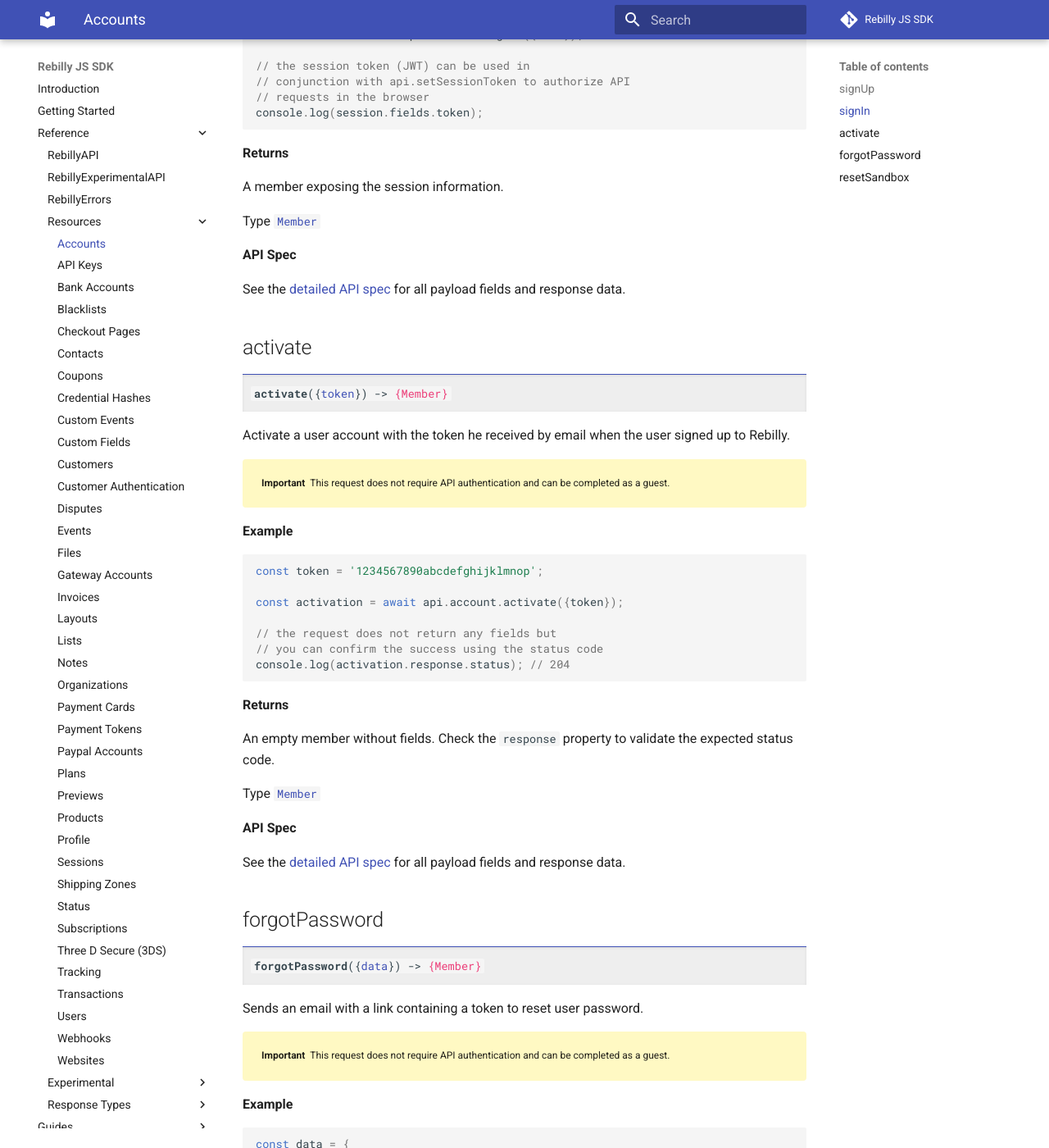
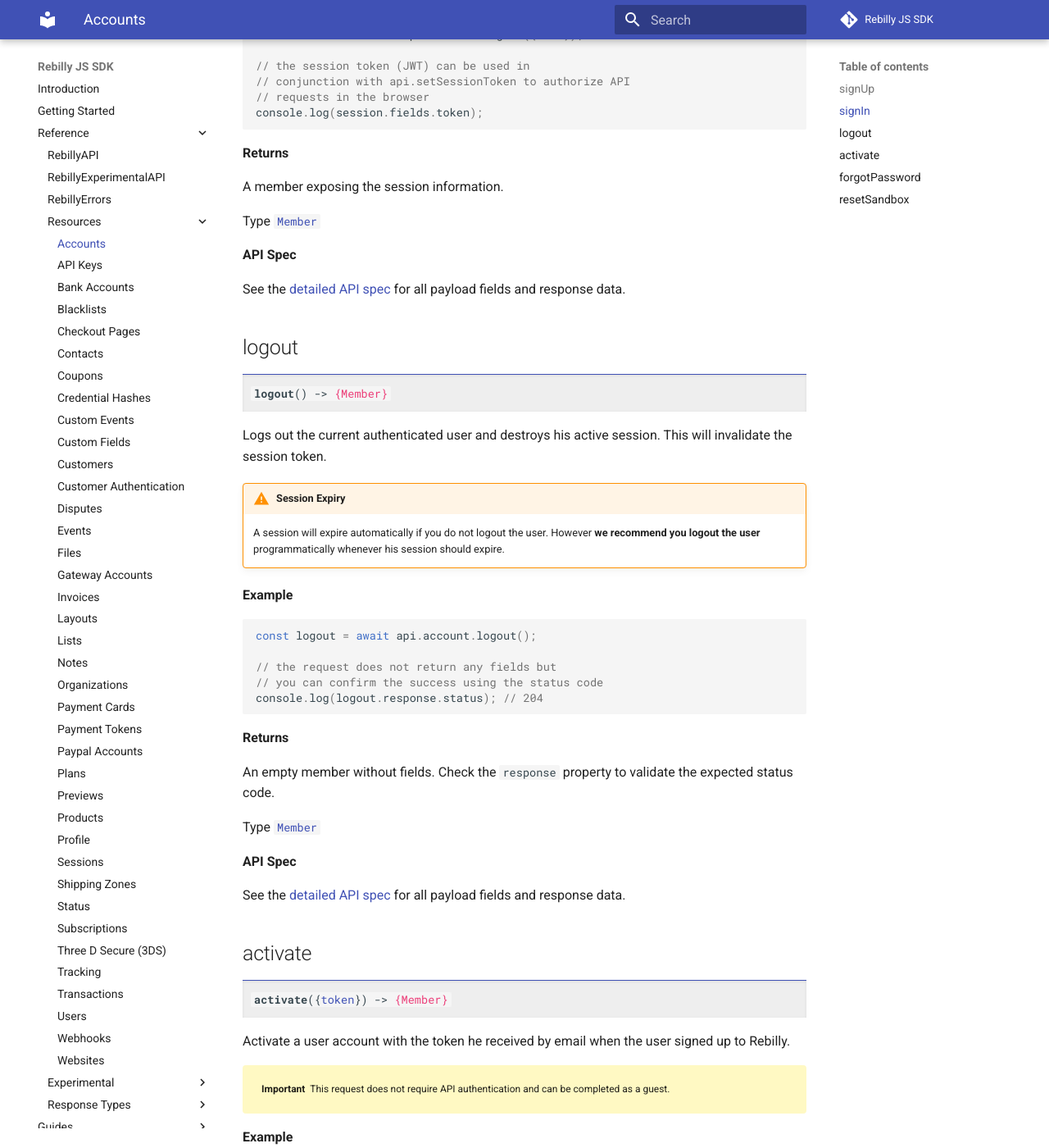
Before and after one commit to Rebilly/rebilly-js-sdk, an MkDocs documentation site: the page built from docs/reference/resources/account.md, in a window 1280 px wide and 1400 px high, scrolled down 1654 px. Shown: the whole window at 82% size. Built offline with MkDocs 1.6.1 and Material for MkDocs 9.7.7, drawn with Linux system fonts in a browser that asks for light colours; comment, search, counter and statistics services are not loaded; old or Windows-style settings are respelled for this version of MkDocs.

Commit message:
Update API to remove session method and add logout

````diff
--- a/docs/reference/resources/account.md
+++ b/docs/reference/resources/account.md
@@ -77,6 +77,35 @@ console.log(session.fields.token);
 **Returns**
 
 A member exposing the session information.
+
+Type [`Member`][goto-member]
+
+
+**API Spec**
+
+See the [detailed API spec][3]{: target="_blank"} for all payload fields and response data.
+
+## logout
+<div class="method"><code><strong>logout</strong>() -> <span class="return">{Member}</span></code></div>
+
+Logs out the current authenticated user and destroys his active session. This will invalidate the session token.
+
+!!! warning "Session Expiry"
+    A session will expire automatically if you do not logout the user. However **we recommend you logout the user** programmatically whenever his session should expire.
+
+**Example**
+
+```js
+const logout = await api.account.logout();
+
+// the request does not return any fields but
+// you can confirm the success using the status code
+console.log(logout.response.status); // 204
+```
+
+**Returns**
+
+An empty member without fields. Check the `response` property to validate the expected status code.
 
 Type [`Member`][goto-member]
 
````
Also changed, not shown: docs/reference/resources/sessions.md (+0 -38 lines), 2 other files.
